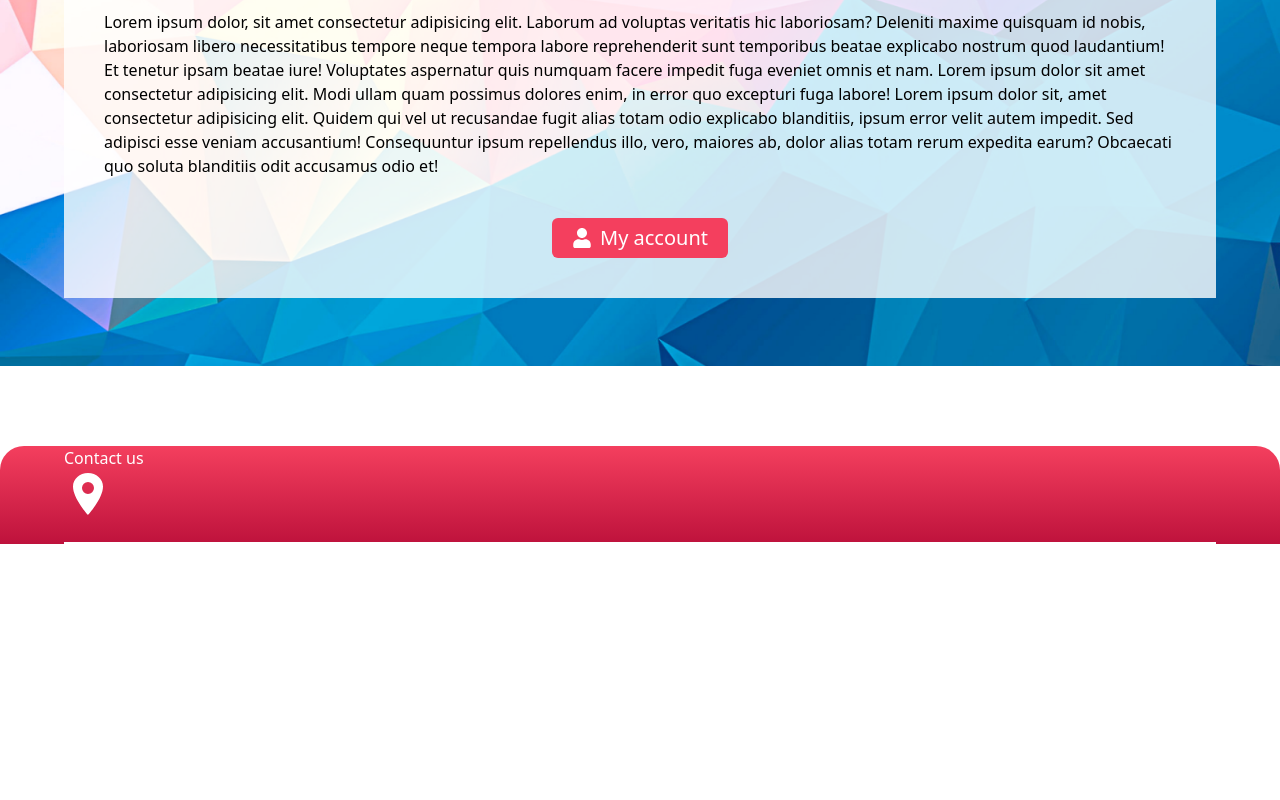
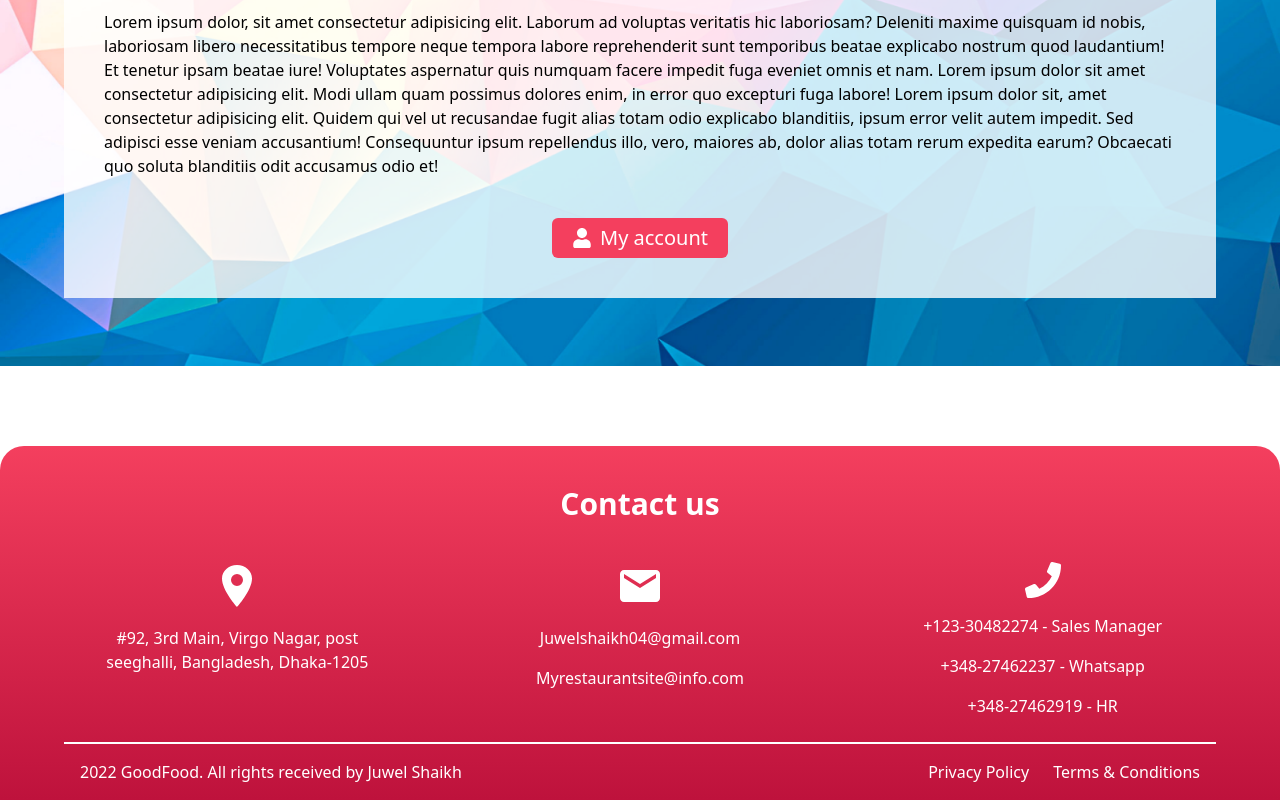
Before and after one commit to JuwelShaikh/restaurant-site, a React (Vite) app: page / in a window 1280 px wide. Shown: the part 2116-2916 px from the top of the page. Before the commit the page ends 2660 px from the top, so only its background shows below. Built offline with nearby package versions, Linux system fonts and the light colour scheme; a web font is replaced by a local one.

Commit message:
Footer added successfully

```diff
--- a/src/Components/Footer/Footer.jsx
+++ b/src/Components/Footer/Footer.jsx
@@ -1,4 +1,6 @@
+import { FaPhone } from "react-icons/fa"
 import { IoLocationSharp } from "react-icons/io5"
+import { MdEmail } from "react-icons/md"
 
 
 const Footer = () => {
@@ -7,14 +9,45 @@ const Footer = () => {
             <div className="text-white mt-20">
                 <div className="container bg-gradient-to-b from-rose-500 to-rose-700 rounded-t-3xl">
                     {/* contact section */}
-                    <h1>
+                    <h1 className="py-10 text-3xl font-bold text-yellow text-center">
                         Contact us
                     </h1>
                     <div className="grid grid-cols-1 sm:grid-cols-2 md:grid-cols-3 gap-14 border-b-2 border-white pb-6">
-                        <div>
-                            <div>
+
+                        {/* address section */}
+                        <div className="text-center space-y-4">
+                            <div className="flex justify-center">
                                 <IoLocationSharp className="text-5xl" />
                             </div>
+                            <p>
+                                #92, 3rd Main, Virgo Nagar, post <br /> seeghalli, Bangladesh, Dhaka-1205
+                            </p>
+                        </div>
+
+                        {/* email section */}
+                        <div className="text-center space-y-4">
+                            <div className="flex justify-center">
+                                <MdEmail className="text-5xl"/>
+                            </div>
+                            <p>Juwelshaikh04@gmail.com</p>
+                            <p>Myrestaurantsite@info.com</p>
+                        </div>
+                        {/* Phone section */}
+                        <div className="text-center space-y-4">
+                            <div className="flex justify-center">
+                                <FaPhone className="text-4xl"/>
+                            </div>
+                            <p>+123-30482274 - Sales Manager</p>
+                            <p>+348-27462237 - Whatsapp</p>
+                            <p>+348-27462919 - HR</p>
+                        </div>
+                    </div>
+                    {/* CopyRight section */}
+                    <div className="flex justify-between p-4 items-center p-4">
+                        <p>2022 GoodFood. All rights received by <a href="https://www.facebook.com/juwel.shaikh">Juwel Shaikh</a></p>
+                        <div className="flex items-center gap-6">
+                            <a href="#">Privacy Policy</a>
+                            <a href="#">Terms & Conditions</a>
                         </div>
                     </div>
                 </div>
```
